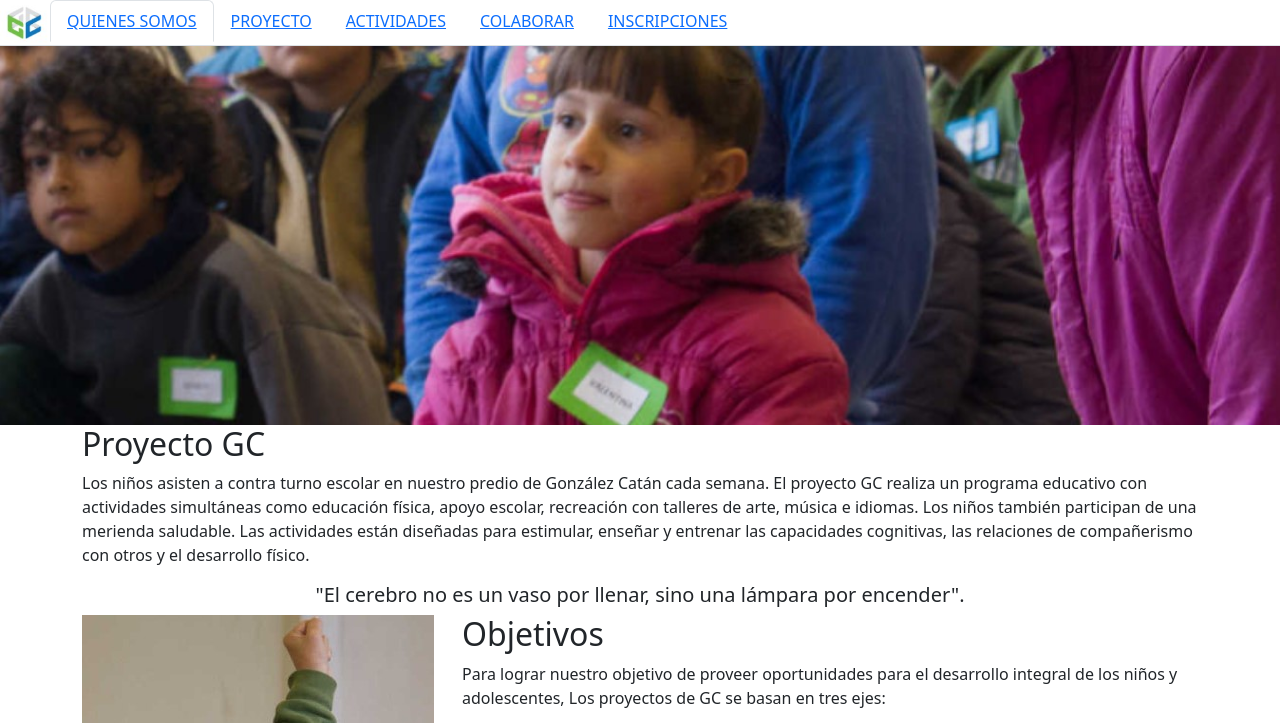
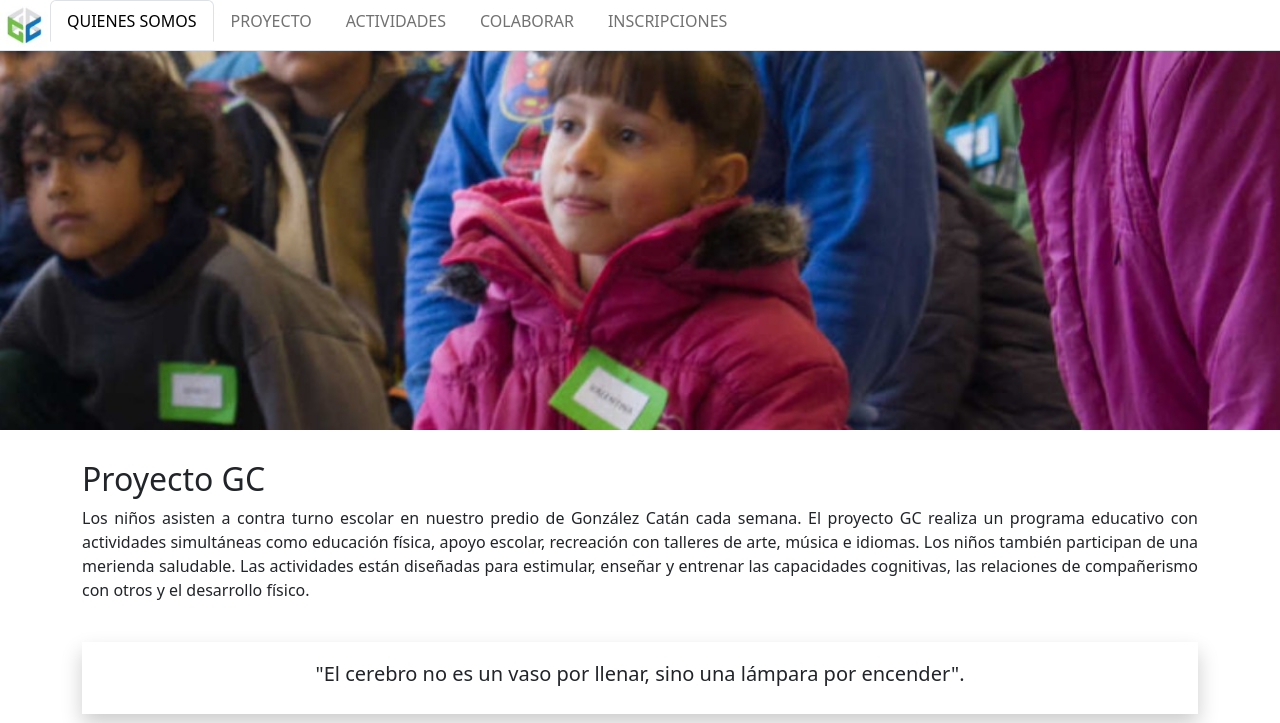
Before and after one commit to avazquez99/web_page_edIT, a plain HTML site: page sections/proyecto.html in a window 1280 px wide. Shown: the top 723 px of the page. Drawn offline with nearby package versions, Linux system fonts and the light colour scheme.

Commit message:
Collaboration section finished. I also modified header styles in each section

```diff
--- a/index.css
+++ b/index.css
@@ -1,3 +1,12 @@
+/*Header styles*/
+a {
+    text-decoration: none;
+    color: #727272;
+}
+
+.nav-item:hover {
+    color: black; /* Color del texto al pasar el ratón por encima */
+}
 
 /*Section styles*/
 
--- a/sections/proyecto.html
+++ b/sections/proyecto.html
@@ -17,14 +17,14 @@
       <li>
         <div class="container m-0 p-0">
           <a class="navbar-brand" href="../index.html">
-            <img src="../images/logo-header.jpg" alt="logo-header" width="50" height="45">
+            <img src="../images/logo-header.jpg" alt="logo-header" width="50" height="50">
           </a>
         </div>
       </li>
       <li class="nav-item" role="presentation">
         <button class="nav-link active" id="home-tab" data-bs-toggle="tab" data-bs-target="#about-us-tab-pane"
           type="button" role="tab" aria-controls="home-tab-pane" aria-selected="true"><a
-            href="quienes-somos.html">QUIENES SOMOS</a></button>
+            href="quienes-somos.html" style="color: black;">QUIENES SOMOS</a></button>
       </li>
       <li class="nav-item" role="presentation">
         <button class="nav-link" id="project-tab" data-bs-toggle="tab" data-bs-target="#project-tab-pane" type="button"
@@ -67,7 +67,7 @@
       <div class="container">
         <div class="row">
           <div class="col">
-            <div>
+            <div class="texts">
               <h2>Proyecto GC</h2>
               <p>Los niños asisten a contra turno escolar en nuestro predio de González Catán cada semana.
                 El proyecto GC realiza un programa educativo con actividades simultáneas como educación física,
@@ -75,12 +75,12 @@
                 de una merienda saludable. Las actividades están diseñadas para estimular, enseñar y entrenar
                 las capacidades cognitivas, las relaciones de compañerismo con otros y el desarrollo físico.</p>
             </div>
-            <div>
+            <div class="phrase">
               <h5>"El cerebro no es un vaso por llenar, sino una lámpara por encender".</h5>
             </div>
           </div>
         </div>
-        <div class="row">
+        <div class="row pillars">
           <div class="col-md-4">
             <img class="img-fluid" src="../images/project-section/body-img.jpg" alt="kid-img">
           </div>
@@ -103,7 +103,7 @@
               </div>
             </div>
           </div>
-          <div class="row">
+          <div class="row texts">
             <div class="col">
               <p>A través de nuestro programa educativo desarrollamos actividades que proveen oportunidades
                 para lograr que los niños tengan buen crecimiento físico a través del deporte y la alimentación
--- a/sections/section styles/actividades.css
+++ b/sections/section styles/actividades.css
@@ -5,6 +5,16 @@ body {
 
 .row {
     width: 100%;
+}
+
+/*Header styles*/
+a {
+    text-decoration: none;
+    color: #727272;
+}
+
+.nav-item:hover {
+    color: black; /* Color del texto al pasar el ratón por encima */
 }
 
 /*Section styles*/
--- a/sections/section styles/colaborar.css
+++ b/sections/section styles/colaborar.css
@@ -1,3 +1,13 @@
+/*Header styles*/
+a {
+    text-decoration: none;
+    color: #727272;
+}
+
+.nav-item:hover {
+    color: black; /* Color del texto al pasar el ratón por encima */
+}
+
 /*Footer styles*/
 footer {
     background-color: #3c4146;
--- a/sections/section styles/inscripciones.css
+++ b/sections/section styles/inscripciones.css
@@ -1,3 +1,13 @@
+/*Header styles*/
+a {
+    text-decoration: none;
+    color: #727272;
+}
+
+.nav-item:hover {
+    color: black; /* Color del texto al pasar el ratón por encima */
+}
+
 /*Section 1 - Body*/
 section {
     margin: 10px;
--- a/sections/section styles/proyecto.css
+++ b/sections/section styles/proyecto.css
@@ -1,3 +1,13 @@
+/*Header styles*/
+a {
+    text-decoration: none;
+    color: #727272;
+}
+
+.nav-item:hover {
+    color: black; /* Color del texto al pasar el ratón por encima */
+}
+
 /*Section styles*/
 
 /*Section 1*/
@@ -9,6 +19,25 @@
 }
 
 /*Section 2*/
+p {
+    text-align: justify;
+}
+
+.texts {
+    margin-top: 30px;
+}
+
+.phrase {
+    margin-top: 40px;
+    margin-bottom: 10px;
+    box-shadow: 0 10px 20px rgba(0, 0, 0, 0.2);
+    padding: 20px;
+}
+
+.pillars {
+    margin-top: 10px;
+}
+
 h5 {
     text-align: center;
 }
--- a/sections/section styles/quienes-somos.css
+++ b/sections/section styles/quienes-somos.css
@@ -1,3 +1,13 @@
+/*Header styles*/
+a {
+    text-decoration: none;
+    color: #727272;
+}
+
+.nav-item:hover {
+    color: black; /* Color del texto al pasar el ratón por encima */
+}
+
 /*Section styles*/
 
 /*Section 1*/
```
Also changed, not shown: index.html (+1 -1 lines), sections/actividades.html (+2 -2 lines), sections/colaborar.html (+2 -2 lines), sections/inscripciones.html (+2 -2 lines), sections/quienes-somos.html (+2 -2 lines).
